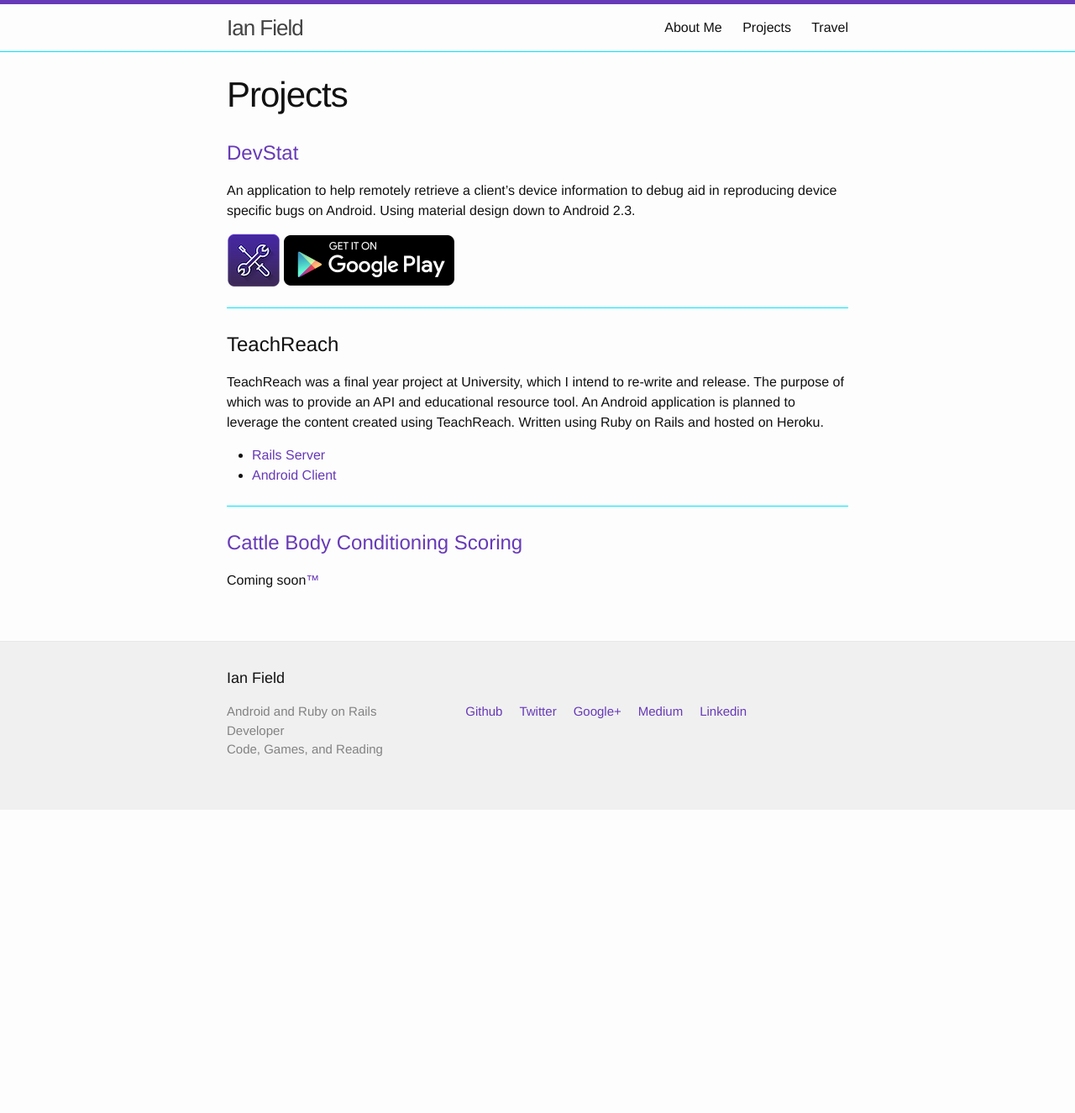
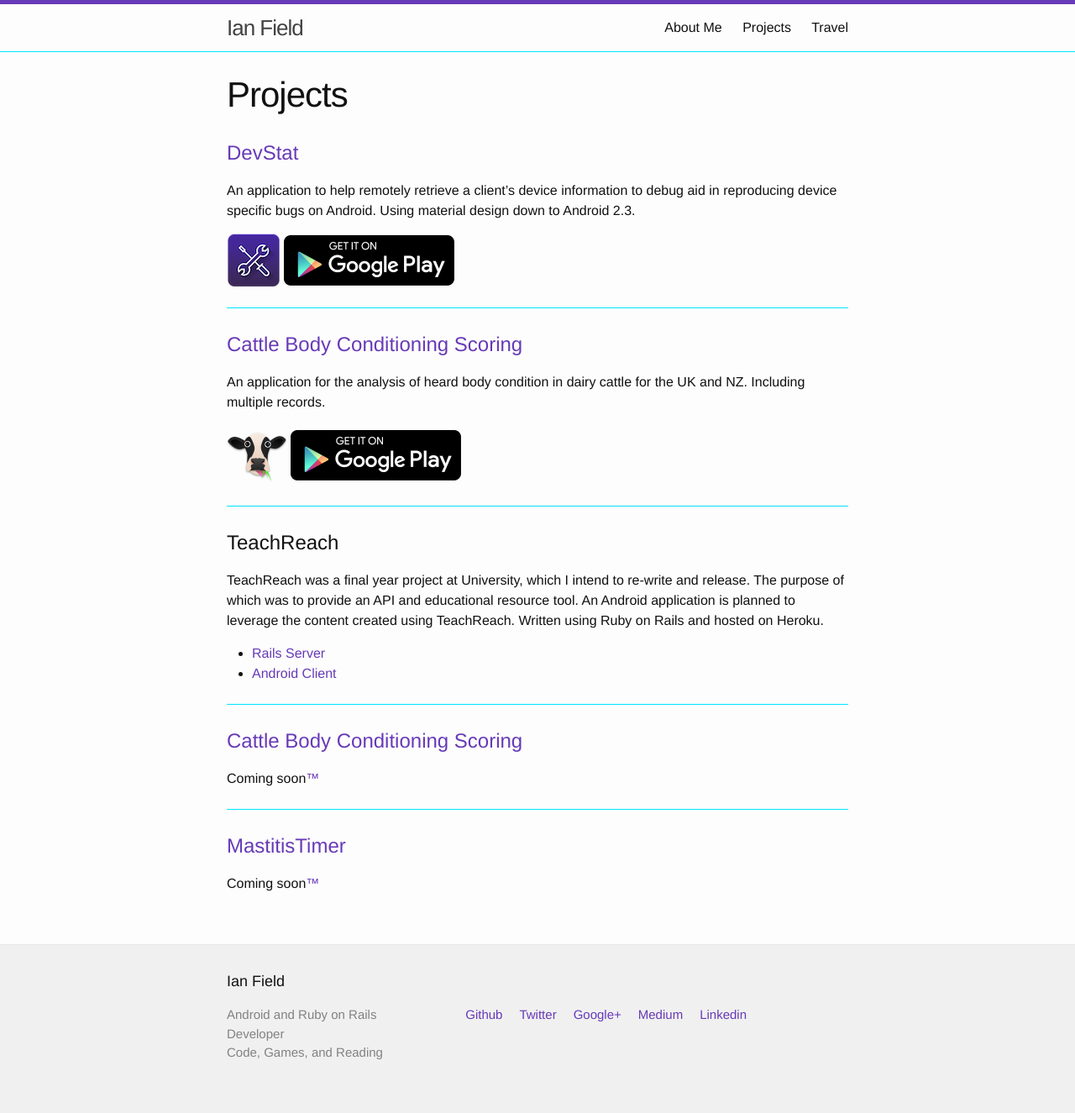
Before and after one commit to IanField90/ianfield90.github.io, a Jekyll site: the page built from projects.md, in a window 1280 px wide. Shown: the whole page at 84% size. Built offline with Jekyll 4.4.1, drawn with Linux system fonts in a browser that asks for light colours; before the commit the page ends 964 px from its top, so only the background shows below that.

Commit message:
Add Cattle Body Conditioning

```diff
--- a/projects.md
+++ b/projects.md
@@ -7,6 +7,14 @@ permalink: /projects/
 An application to help remotely retrieve a client's device information to debug aid in reproducing device specific bugs on Android. Using material design down to Android 2.3.
 
 ![DevStat](/assets/devstat_launcher.png) [![Google Play](/assets/google-play-badge.png)](https://play.google.com/store/apps/details?id=uk.co.ianfield.devstat)
+
+<hr class="post-split" />
+
+
+# [Cattle Body Conditioning Scoring](http://github.com/IanField90/CattleBodyConditioning)
+An application for the analysis of heard body condition in dairy cattle for the UK and NZ. Including multiple records.
+
+![Cattle Body Conditioning Scoring](/assets/cattle_body_conditioning_launcher.png) [![Google Play](/assets/google-play-badge.png)](https://play.google.com/store/apps/details?id=com.ianfield.bodyscoring)
 
 <hr class="post-split" />
 
@@ -21,3 +29,8 @@ TeachReach was a final year project at University, which I intend to re-write an
 
 # [Cattle Body Conditioning Scoring](http://github.com/IanField90/CattleBodyConditioning)
 Coming soon[&trade;](http://wowwiki.wikia.com/wiki/Soon){:target="_blank"}
+
+<hr class="post-split" />
+
+# [MastitisTimer](http://github.com/IanField90/MastitisTimer)
+Coming soon[&trade;](http://wowwiki.wikia.com/wiki/Soon){:target="_blank"}
```
Also changed, not shown: assets/cattle_body_conditioning_launcher.png (added).
